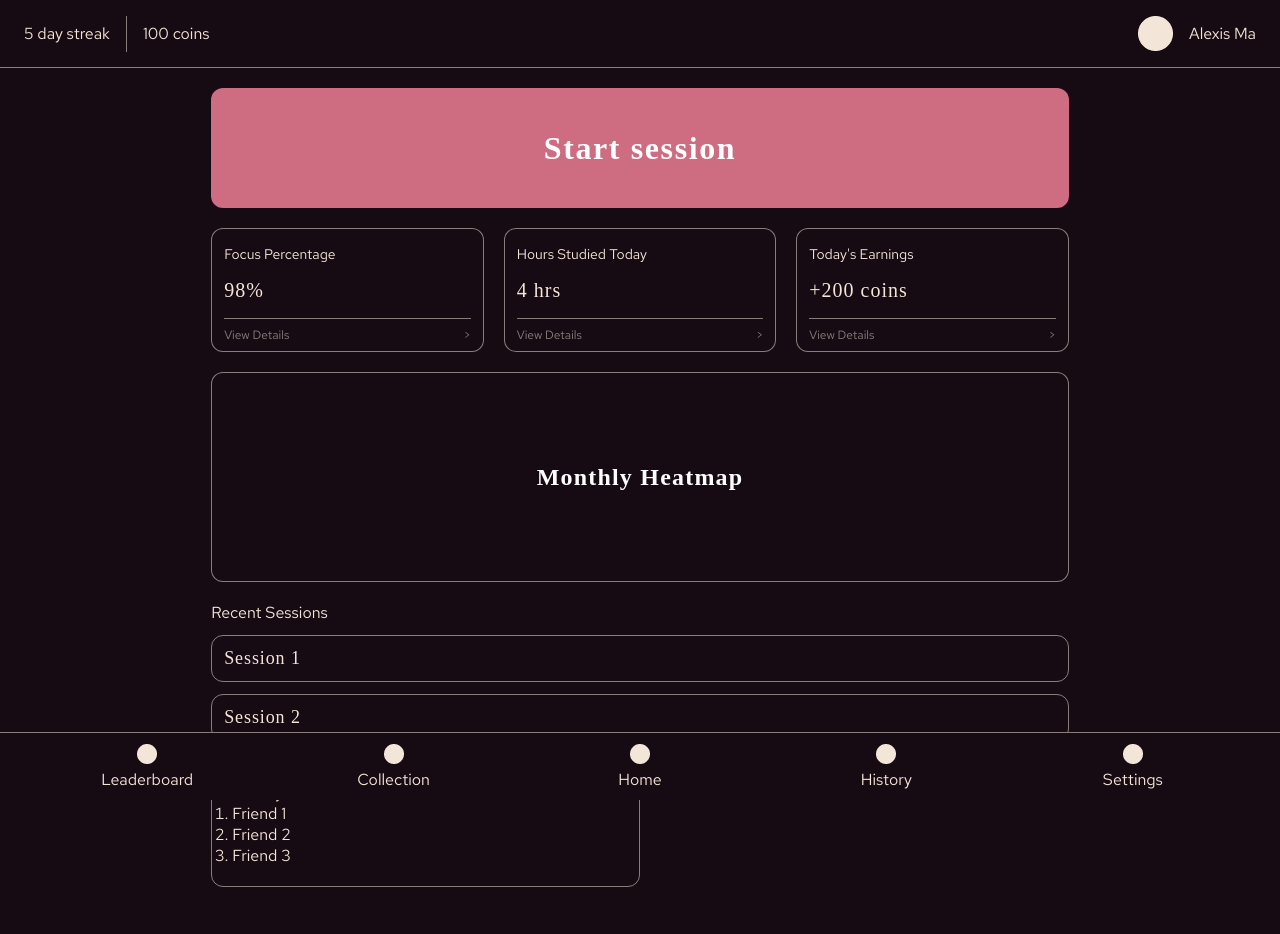
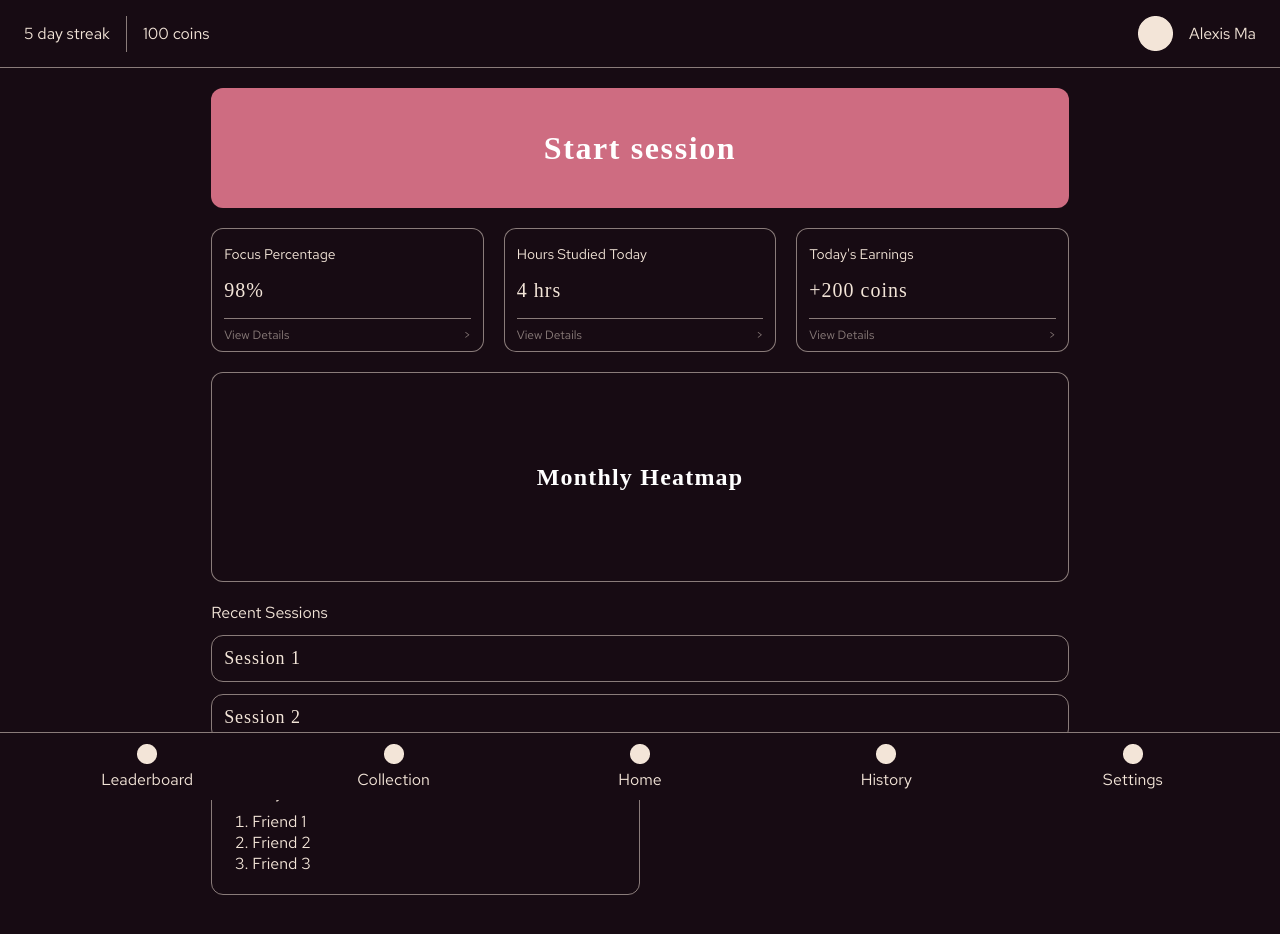
Before and after one commit to 1prcntethan/flowstate, a React (Vite) app: page / in a window 1280 px wide. Shown: the top 934 px of the page. Built offline with nearby package versions, Linux system fonts and the light colour scheme; a web font is replaced by a local one.

Commit message:
fix leaderboard list spacing

```diff
--- a/src/pages/Dashboard.module.css
+++ b/src/pages/Dashboard.module.css
@@ -82,3 +82,9 @@
     width: 50%;
     padding: 20px;
 }
+
+.leaderboardList {
+    display: flex;
+    margin-left: 20px;
+    margin-top: 8px;
+}
--- a/src/pages/Dashboard.tsx
+++ b/src/pages/Dashboard.tsx
@@ -21,40 +21,29 @@ export default function Dashboard({ nav }: Props) {
         <div className={styles.dashboardCards}>
           <DashboardStatCard statName="Focus Percentage" statValue="98%" />
           <DashboardStatCard statName="Hours Studied Today" statValue="4 hrs" />
-          <DashboardStatCard statName="Today's Earnings" statValue="+200 coins" />
+          <DashboardStatCard
+            statName="Today's Earnings"
+            statValue="+200 coins"
+          />
         </div>
-        <div className={styles.monthlyHeatmap}>
-          Monthly Heatmap
-        </div>
+        <div className={styles.monthlyHeatmap}>Monthly Heatmap</div>
         <div className={styles.recentSessions}>
           <span>Recent Sessions</span>
-          <div className={styles.sessionItem}>
-            Session 1
-          </div>
-          <div className={styles.sessionItem}>
-            Session 2
-          </div>
+          <div className={styles.sessionItem}>Session 1</div>
+          <div className={styles.sessionItem}>Session 2</div>
         </div>
         <div className={styles.socials}>
           <div className={styles.weeklyLeaderboard}>
-            <span>
-              Weekly Leaderboard
-            </span>
-            <ol>
-              <li>
-                Friend 1
-              </li>
-              <li>
-                Friend 2
-              </li>
-              <li>
-                Friend 3
-              </li>
-            </ol>
+            <span>Weekly Leaderboard</span>
+            <div className={styles.leaderboardList}>
+              <ol>
+                <li>Friend 1</li>
+                <li>Friend 2</li>
+                <li>Friend 3</li>
+              </ol>
+            </div>
           </div>
-          <div className={styles.gacha}>
-            Gacha
-          </div>
+          <div className={styles.gacha}>Gacha</div>
         </div>
       </div>
     </div>
```
